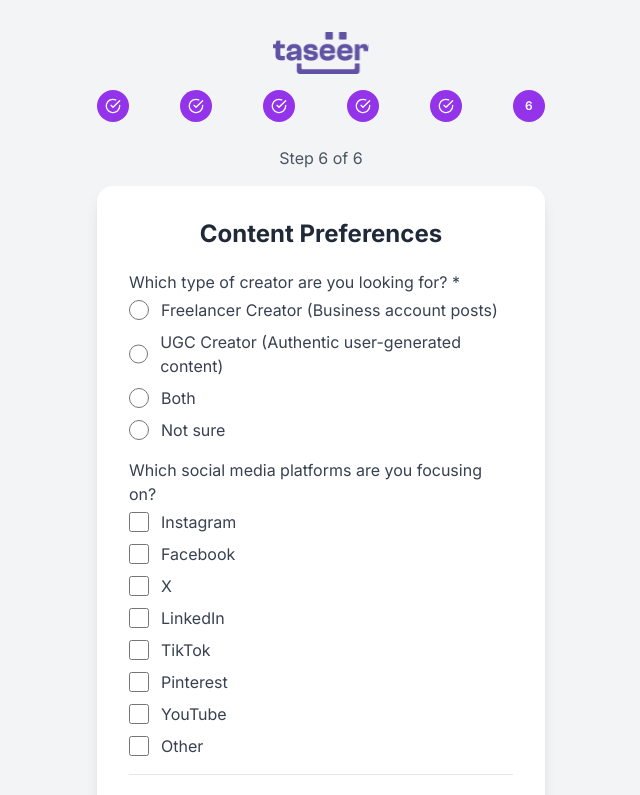
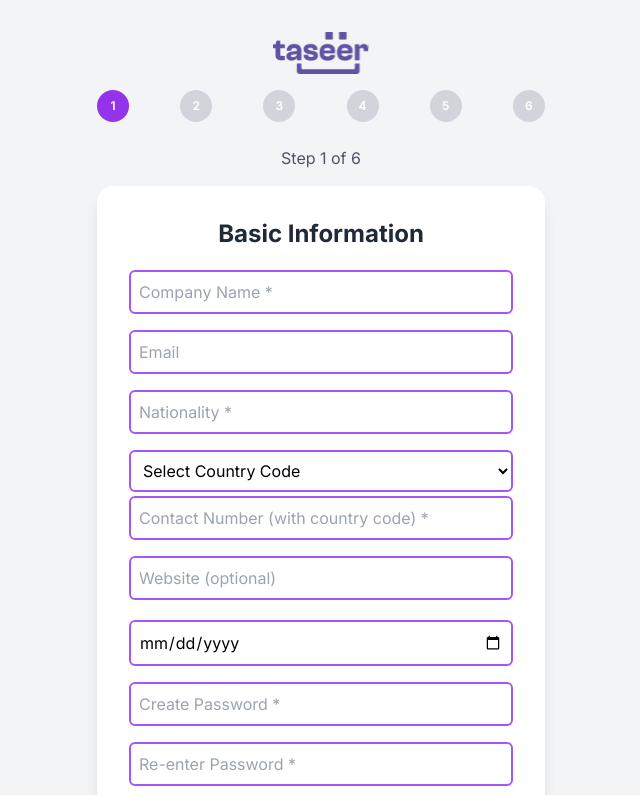
Before and after one commit to taseeruaeinfo/taseer-frontend, a React (Vite) app: page /signup/onboarding/brand in a window 1280 px wide. Shown: the top 795 px of the page, without its empty margins (319-959 px from the left). Built offline with nearby package versions, Linux system fonts and the light colour scheme.

Commit message:
step change in brand onboarding

```diff
--- a/src/pages/auth/BrandOnboarding.tsx
+++ b/src/pages/auth/BrandOnboarding.tsx
@@ -63,7 +63,7 @@ interface OnboardingFormData {
 }
 
 const Onboarding = () => {
-  const [step, setStep] = useState(6);
+  const [step, setStep] = useState(1);
   const {
     register,
     handleSubmit,
```
